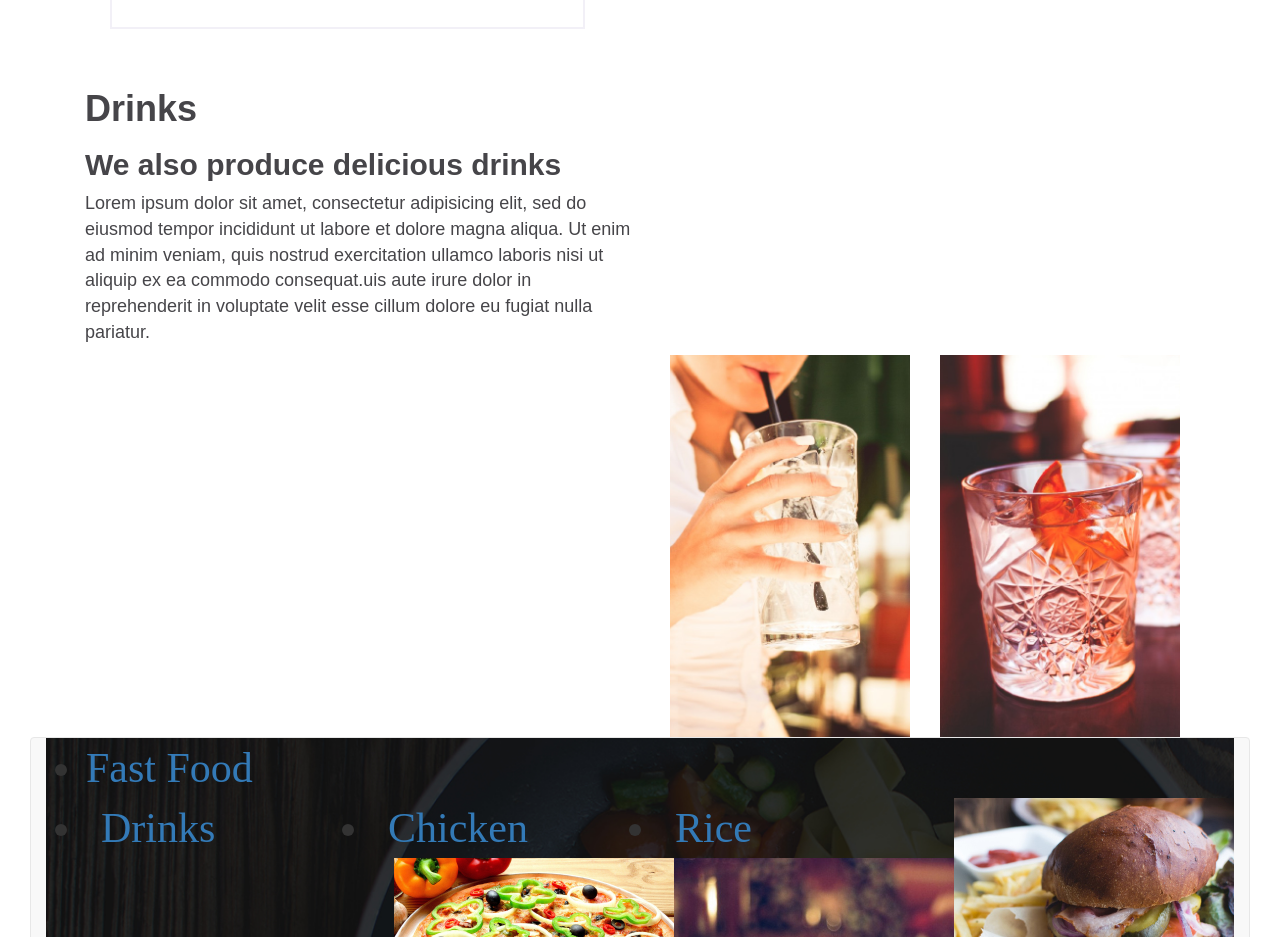
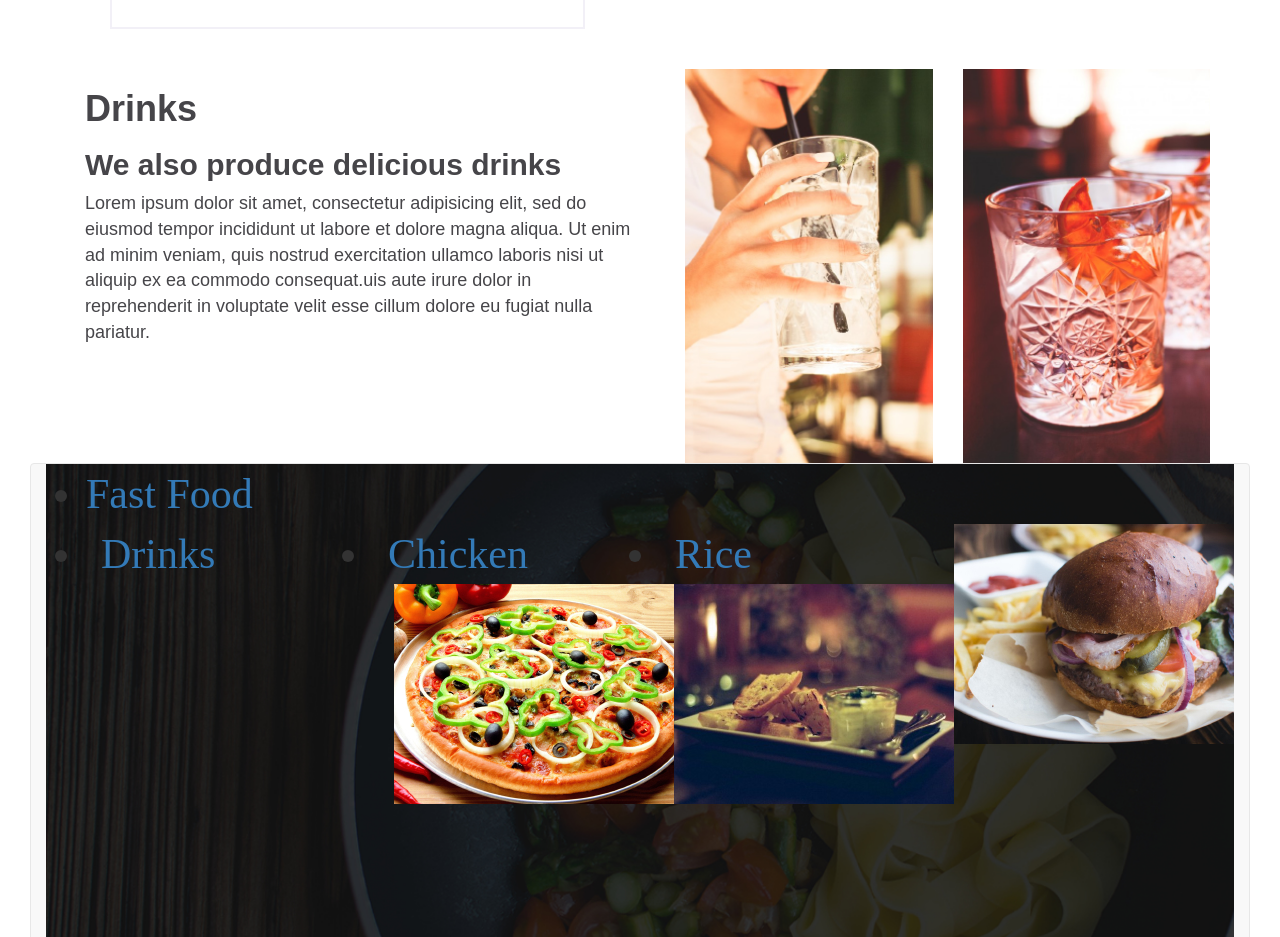
Before and after one commit to dorcaslitunya/anitasKitchen, a plain HTML site: page index.html in a window 1280 px wide. Shown: the part 1212-2149 px from the top of the page. Drawn offline with Linux system fonts and the light colour scheme.

Commit message:
align images correctly

```diff
--- a/index.html
+++ b/index.html
@@ -64,11 +64,13 @@
               <p class="text">Lorem ipsum dolor sit amet, consectetur adipisicing elit, sed do eiusmod tempor incididunt ut labore et dolore magna aliqua. Ut enim ad minim veniam, quis nostrud exercitation ullamco laboris nisi ut aliquip ex ea commodo consequat.uis aute
                 irure dolor in reprehenderit in voluptate velit esse cillum dolore eu fugiat nulla pariatur. </p>
             </div>
+
+
+        <div class="col-md-6"  >
+          <img src="img/drink1.jpg" alt="image of food" class="col-md-6" class="img-responsive" id="drinksphoto1">
+          <img src="img/drink2.jpg" alt="image of food" class="col-md-6" class="img-responsive" id="drinksphoto2">
             </div>
         </div>
-        <div class="col-md-6" id="drinks3">
-          <img src="img/drink1.jpg" alt="image of food" class="col-md-6" class="img-responsive" id="drinksphoto1">
-          <img src="img/drink2.jpg" alt="image of food" class="col-md-6" class="img-responsive" id="drinksphoto2">
           </div>
       </div>
       <nav class="navbar navbar-default">
@@ -84,7 +86,7 @@
               <li class="col-md-3"><a href="#">Rice</a></li>
               <img src="img/fastfood/beefBurger.jpg" alt="image of food" class="img-responsive" id="food" class="col-md-4">
               <img src="img/fastfood/chickenBurger.jpg" alt="image of food" class="img-responsive" id="burger" class="col-md-4">
-                <img src="img/fastfood/chickenPizza.jpg" alt="image of food" class="img-responsive" id="eat"class="col-md-4">
+              <img src="img/fastfood/chickenPizza.jpg" alt="image of food" class="img-responsive" id="eat" class="col-md-4">
 
             </ul>
           </div>
```
Lines whose indentation alone changed are shown as unchanged.
